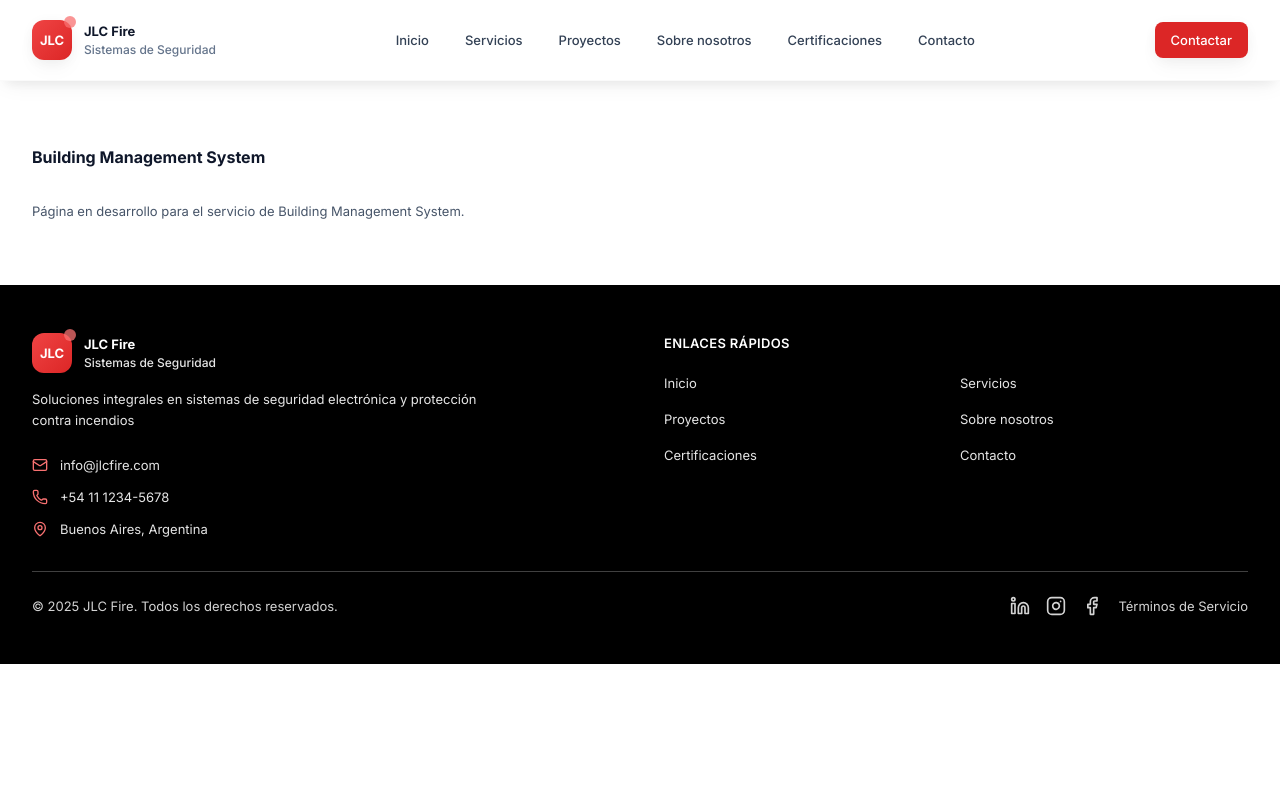
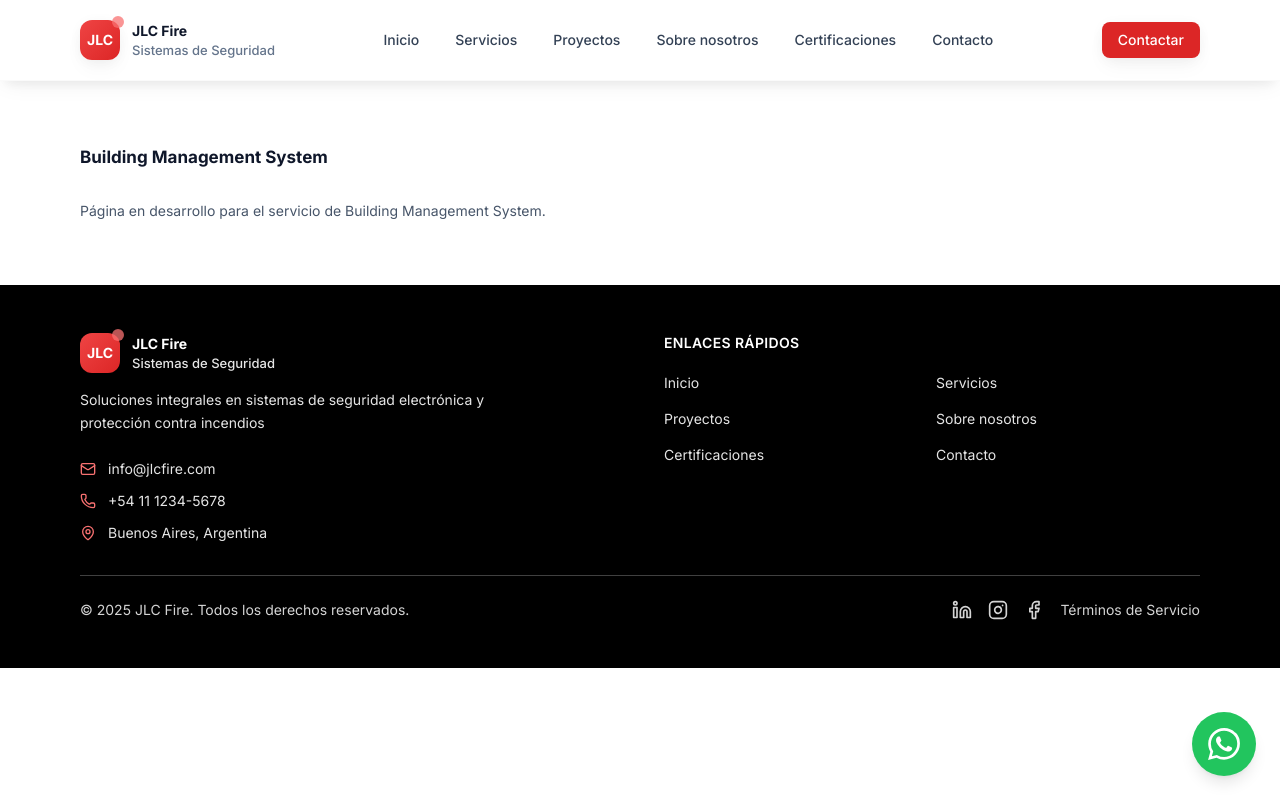
Before and after one commit to ezkript/JLC-Fire, a Next.js app: page /services/bms in a window 1280 px wide. Built offline with nearby package versions, Linux system fonts and the light colour scheme.

Commit message:
feat(layout): add whatsapp and scrolltotop buttons

```diff
--- a/src/app/globals.css
+++ b/src/app/globals.css
@@ -52,15 +52,15 @@
 @layer components {
   /* Contenedores */
   .container-custom {
-    @apply max-w-7xl mx-auto px-4 sm:px-6 lg:px-8;
+    @apply max-w-7xl mx-auto px-12 sm:px-16 lg:px-20;
   }
 
   .container-narrow {
-    @apply max-w-4xl mx-auto px-4 sm:px-6 lg:px-8;
+    @apply max-w-4xl mx-auto px-12 sm:px-16 lg:px-20;
   }
 
   .container-wide {
-    @apply max-w-full mx-auto px-4 sm:px-6 lg:px-8;
+    @apply max-w-full mx-auto px-12 sm:px-16 lg:px-20;
   }
 
   /* Botones */
--- a/src/app/layout.tsx
+++ b/src/app/layout.tsx
@@ -3,6 +3,8 @@
 import './globals.css';
 import Navigation from '@/components/layout/Navigation/Navigation';
 import Footer from '@/components/layout/Footer/Footer';
+import WhatsAppButton from '@/components/global/WhatsAppButton/WhatsAppButton';
+import ScrollToTop from '@/components/global/ScrollToTop/ScrollToTop';
 
 const inter = Inter({ subsets: ['latin'] });
 
@@ -23,6 +25,8 @@
         <Navigation />
         <main>{children}</main>
         <Footer />
+        <WhatsAppButton />
+        <ScrollToTop />
       </body>
     </html>
   );
--- /dev/null
+++ b/src/components/global/ScrollToTop/ScrollToTop.helper.ts
@@ -0,0 +1,4 @@
+export const defaultScrollToTopConfig = {
+  showAfter: 400,
+  position: 'bottom-24 right-4 sm:right-6',
+};
--- /dev/null
+++ b/src/components/global/ScrollToTop/ScrollToTop.tsx
@@ -0,0 +1,45 @@
+'use client';
+
+import { useState, useEffect } from 'react';
+import { ChevronUp } from 'lucide-react';
+import { ScrollToTopProps as Props } from './ScrollToTop.types';
+import { defaultScrollToTopConfig } from './ScrollToTop.helper';
+
+export default function ScrollToTop(props: Props) {
+  const { showAfter = defaultScrollToTopConfig.showAfter, className } = props;
+  const { position = defaultScrollToTopConfig.position } = props;
+
+  const [isVisible, setIsVisible] = useState(false);
+
+  useEffect(() => {
+    const toggleVisibility = () => {
+      if (window.pageYOffset > showAfter) {
+        setIsVisible(true);
+      } else {
+        setIsVisible(false);
+      }
+    };
+
+    window.addEventListener('scroll', toggleVisibility);
+    return () => window.removeEventListener('scroll', toggleVisibility);
+  }, [showAfter]);
+
+  const scrollToTop = () => {
+    window.scrollTo({
+      top: 0,
+      behavior: 'smooth',
+    });
+  };
+
+  if (!isVisible) return null;
+
+  return (
+    <button
+      onClick={scrollToTop}
+      className={`fixed ${position} z-40 bg-primary-600 hover:bg-primary-700 text-white rounded-full p-4 shadow-lg hover:shadow-xl transition-all duration-300 transform hover:scale-110 ${className}`}
+      aria-label="Volver arriba"
+    >
+      <ChevronUp className="w-8 h-8" />
+    </button>
+  );
+}
--- /dev/null
+++ b/src/components/global/ScrollToTop/ScrollToTop.types.ts
@@ -0,0 +1,5 @@
+export interface ScrollToTopProps {
+  showAfter?: number;
+  className?: string;
+  position?: string;
+}
--- /dev/null
+++ b/src/components/global/WhatsAppButton/WhatsAppButton.helper.ts
@@ -0,0 +1,3 @@
+export const defaultWhatsAppConfig = {
+  phoneNumber: '+5491112345678',
+};
--- /dev/null
+++ b/src/components/global/WhatsAppButton/WhatsAppButton.tsx
@@ -0,0 +1,27 @@
+'use client';
+
+import { WhatsAppButtonProps as Props } from './WhatsAppButton.types';
+import { defaultWhatsAppConfig } from './WhatsAppButton.helper';
+import WhatsAppIcon from './WhatsAppIcon';
+
+export default function WhatsAppButton(props: Props) {
+  const { phoneNumber = defaultWhatsAppConfig.phoneNumber } = props;
+
+  const whatsappUrl = `https://wa.me/${phoneNumber}`;
+
+  return (
+    <a
+      href={whatsappUrl}
+      target="_blank"
+      rel="noopener noreferrer"
+      className="fixed bottom-4 right-4 sm:bottom-6 sm:right-6 z-50 bg-green-500 hover:bg-green-600 text-white rounded-full p-4 sm:p-4 shadow-lg hover:shadow-xl transition-all duration-300 transform hover:scale-110 group"
+      aria-label="Contactar por WhatsApp"
+    >
+      <WhatsAppIcon className="w-8 h-8" />
+      <div className="hidden md:block absolute right-full mr-3 top-1/2 transform -translate-y-1/2 bg-black text-white text-sm px-3 py-2 rounded-lg opacity-0 group-hover:opacity-100 transition-opacity duration-300 whitespace-nowrap pointer-events-none">
+        ¡Chatea con nosotros!
+        <div className="absolute left-full top-1/2 transform -translate-y-1/2 w-0 h-0 border-l-4 border-l-black border-t-4 border-t-transparent border-b-4 border-b-transparent"></div>
+      </div>
+    </a>
+  );
+}
--- /dev/null
+++ b/src/components/global/WhatsAppButton/WhatsAppIcon.tsx
@@ -0,0 +1,15 @@
+import { WhatsAppIconProps as Props } from './WhatsAppButton.types';
+
+export default function WhatsAppIcon(props: Props) {
+  const { className = 'w-6 h-6' } = props;
+  return (
+    <svg
+      className={className}
+      viewBox="0 0 24 24"
+      fill="currentColor"
+      xmlns="http://www.w3.org/2000/svg"
+    >
+      <path d="M17.472 14.382c-.297-.149-1.758-.867-2.03-.967-.273-.099-.471-.148-.67.15-.197.297-.767.966-.94 1.164-.173.199-.347.223-.644.075-.297-.15-1.255-.463-2.39-1.475-.883-.788-1.48-1.761-1.653-2.059-.173-.297-.018-.458.13-.606.134-.133.298-.347.446-.52.149-.174.198-.298.298-.497.099-.198.05-.371-.025-.52-.075-.149-.669-1.612-.916-2.207-.242-.579-.487-.5-.669-.51-.173-.008-.371-.01-.57-.01-.198 0-.52.074-.792.372-.272.297-1.04 1.016-1.04 2.479 0 1.462 1.065 2.875 1.213 3.074.149.198 2.096 3.2 5.077 4.487.709.306 1.262.489 1.694.625.712.227 1.36.195 1.871.118.571-.085 1.758-.719 2.006-1.413.248-.694.248-1.289.173-1.413-.074-.124-.272-.198-.57-.347m-5.421 7.403h-.004a9.87 9.87 0 01-5.031-1.378l-.361-.214-3.741.982.998-3.648-.235-.374a9.86 9.86 0 01-1.51-5.26c.001-5.45 4.436-9.884 9.888-9.884 2.64 0 5.122 1.03 6.988 2.898a9.825 9.825 0 012.893 6.994c-.003 5.45-4.437 9.884-9.885 9.884m8.413-18.297A11.815 11.815 0 0012.05 0C5.495 0 .16 5.335.157 11.892c0 2.096.547 4.142 1.588 5.945L.057 24l6.305-1.654a11.882 11.882 0 005.683 1.448h.005c6.554 0 11.89-5.335 11.893-11.893A11.821 11.821 0 0020.885 3.488" />
+    </svg>
+  );
+}
--- a/src/components/home/Contact/ContactInfoCards/ContactInfoCards.tsx
+++ b/src/components/home/Contact/ContactInfoCards/ContactInfoCards.tsx
@@ -3,7 +3,7 @@
 
 export default function ContactInfoCards(props: Props) {
   return (
-    <div className="grid grid-cols-1 md:grid-cols-3 gap-6 mb-12">
+    <div className="grid grid-cols-1 md:grid-cols-3 gap-6 mt-12">
       {contactCards.map((card, index) => {
         const IconComponent = card.icon;
         return (
--- a/src/components/home/Hero/Hero.tsx
+++ b/src/components/home/Hero/Hero.tsx
@@ -46,11 +46,11 @@
         />
         <div className="absolute inset-0 bg-black/60" />
       </div>
-      <div className="relative z-10 flex items-center justify-center h-full px-4 sm:px-6">
+      <div className="relative z-10 flex items-center justify-center h-full">
         <div className="container-custom text-center text-white">
           <div className="max-w-4xl mx-auto">
             <h1
-              className={`text-xl sm:text-xl md:text-xl lg:text-xl xl:text-xl font-bold mb-4 sm:mb-6 leading-tight text-primary-500 drop-shadow-lg px-4 transition-all duration-300 ${
+              className={`text-xl sm:text-xl md:text-xl lg:text-xl xl:text-xl font-bold mb-4 sm:mb-6 leading-tight text-primary-500 drop-shadow-lg transition-all duration-300 ${
                 isTransitioning
                   ? 'opacity-0 transform translate-y-4'
                   : 'opacity-100 transform translate-y-0'
@@ -59,7 +59,7 @@
               {currentProject.title}
             </h1>
             <p
-              className={`text-sm sm:text-sm md:text-sm lg:text-sm mb-6 sm:mb-8 text-white leading-relaxed max-w-3xl mx-auto drop-shadow-md px-4 transition-all duration-300 delay-75 ${
+              className={`text-sm sm:text-sm md:text-sm lg:text-sm mb-6 sm:mb-8 text-white leading-relaxed max-w-3xl mx-auto drop-shadow-md transition-all duration-300 delay-75 ${
                 isTransitioning
                   ? 'opacity-0 transform translate-y-4'
                   : 'opacity-100 transform translate-y-0'
@@ -68,7 +68,7 @@
               {currentProject.description}
             </p>
             <div
-              className={`flex flex-col sm:flex-row gap-3 sm:gap-4 justify-center items-center px-4 transition-all duration-300 delay-150 ${
+              className={`flex flex-col sm:flex-row gap-3 sm:gap-4 justify-center items-center transition-all duration-300 delay-150 ${
                 isTransitioning
                   ? 'opacity-0 transform translate-y-4'
                   : 'opacity-100 transform translate-y-0'
--- a/tailwind.config.js
+++ b/tailwind.config.js
@@ -125,19 +125,19 @@
         heading: ['Inter', 'system-ui', 'sans-serif'],
       },
       fontSize: {
-        xs: ['12px', { lineHeight: '18px' }],
-        sm: ['13px', { lineHeight: '20px' }],
-        base: ['14px', { lineHeight: '21px' }],
-        lg: ['15px', { lineHeight: '22px' }],
-        xl: ['16px', { lineHeight: '24px' }],
-        '2xl': ['18px', { lineHeight: '27px' }],
-        '3xl': ['18px', { lineHeight: '27px' }],
-        '4xl': ['18px', { lineHeight: '27px' }],
-        '5xl': ['18px', { lineHeight: '27px' }],
-        '6xl': ['18px', { lineHeight: '27px' }],
-        '7xl': ['18px', { lineHeight: '27px' }],
-        '8xl': ['18px', { lineHeight: '27px' }],
-        '9xl': ['18px', { lineHeight: '27px' }],
+        xs: ['13px', { lineHeight: '18px' }],
+        sm: ['14px', { lineHeight: '20px' }],
+        base: ['15px', { lineHeight: '21px' }],
+        lg: ['16px', { lineHeight: '22px' }],
+        xl: ['17px', { lineHeight: '24px' }],
+        '2xl': ['19px', { lineHeight: '27px' }],
+        '3xl': ['20px', { lineHeight: '27px' }],
+        '4xl': ['21px', { lineHeight: '27px' }],
+        '5xl': ['22px', { lineHeight: '27px' }],
+        '6xl': ['23px', { lineHeight: '27px' }],
+        '7xl': ['24px', { lineHeight: '27px' }],
+        '8xl': ['25px', { lineHeight: '27px' }],
+        '9xl': ['26px', { lineHeight: '27px' }],
       },
       spacing: {
         18: '4.5rem',
```
Also changed, not shown: src/components/global/WhatsAppButton/WhatsAppButton.types.ts (added, +8 -0 lines).
